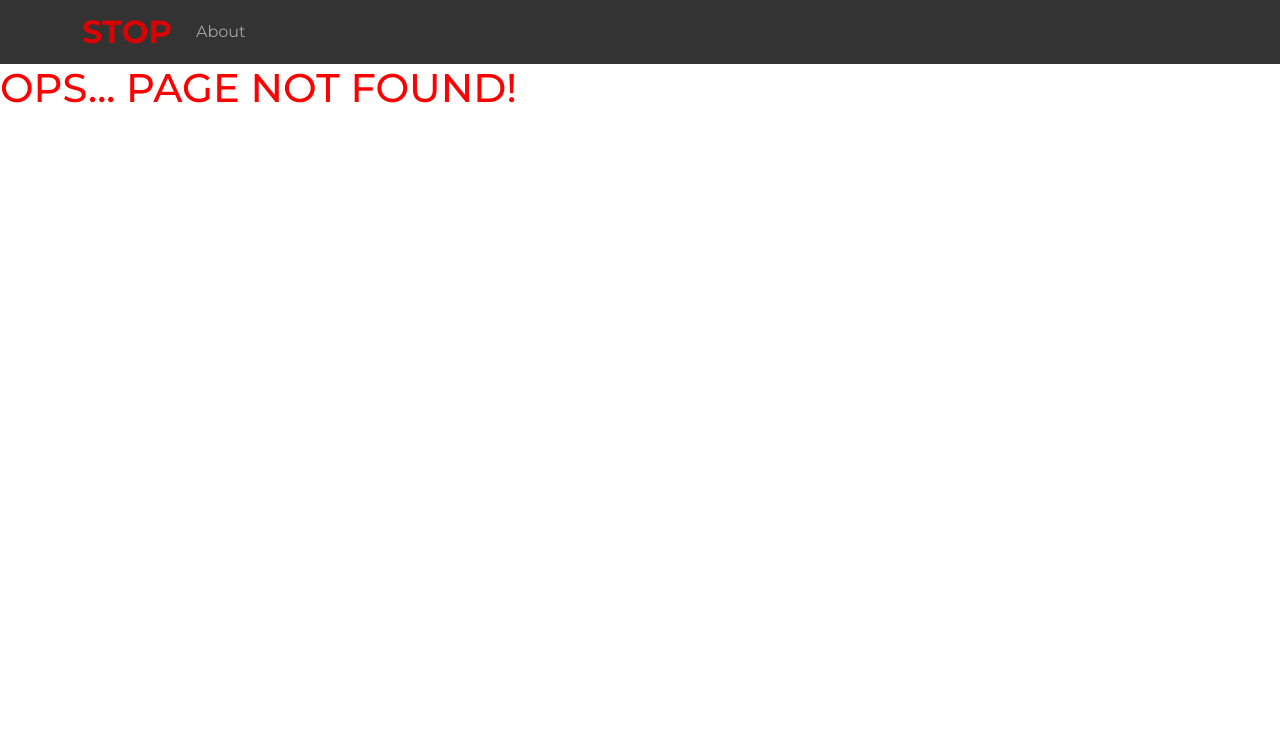
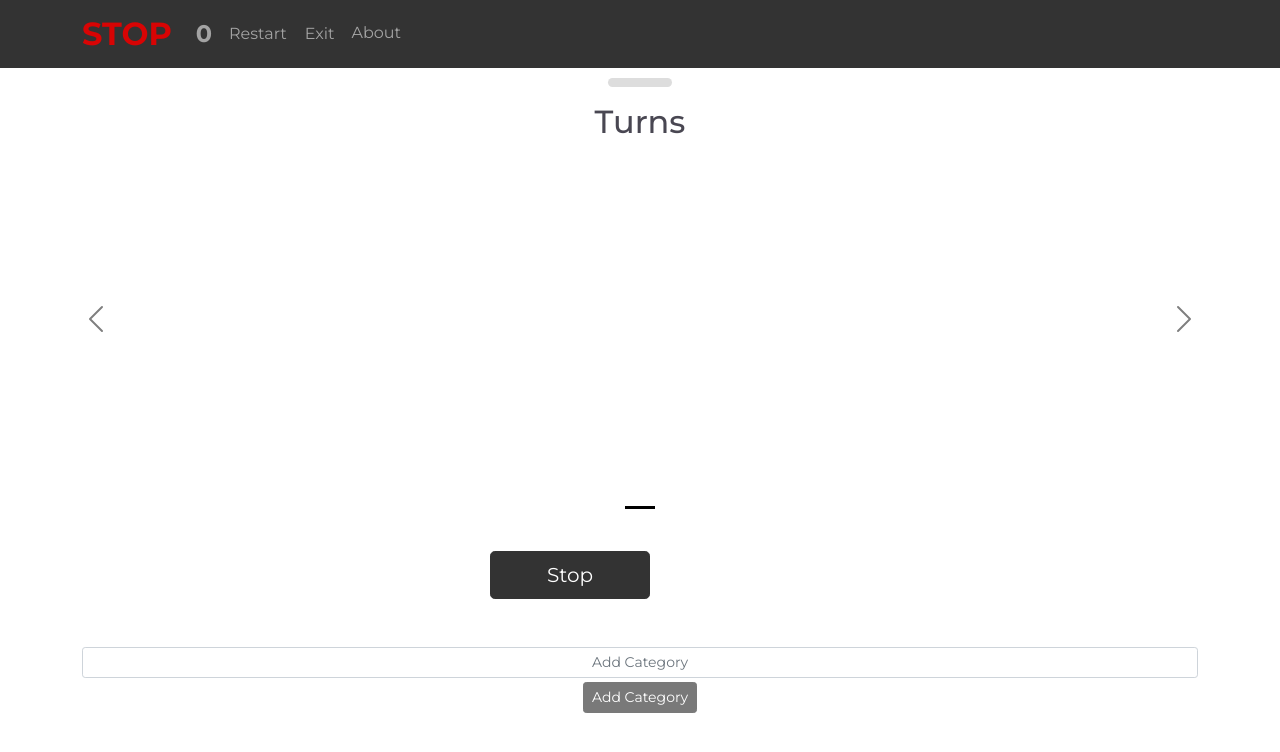
Before and after one commit to jotapedrok/stop, a React (Create React App) app: page /game in a window 1280 px wide. Before the commit this address had no page. Shown: the top 752 px of the page. Built offline with nearby package versions, Linux system fonts and the light colour scheme; sample sign-in values are in the browser's storage.

Commit message:
fix to vercel

```diff
--- a/src/App.tsx
+++ b/src/App.tsx
@@ -10,8 +10,8 @@ function App() {
     <div className="App">
       <Header />
       <Routes>
-        <Route path="/stop" element={<HomePage />} />
-        <Route path="/stop/game" element={<InGame />} />
+        <Route path="/" element={<HomePage />} />
+        <Route path="/game" element={<InGame />} />
         <Route
           path="*"
           element={<h1 style={{ color: 'red' }}>OPS... PAGE NOT FOUND!</h1>}
--- a/src/components/Header/index.tsx
+++ b/src/components/Header/index.tsx
@@ -24,14 +24,14 @@ export default function Header() {
         <Navbar.Brand bsPrefix="logo-container" href="/">
           STOP
         </Navbar.Brand>
-        {location.pathname === '/stop/game' ? (
+        {location.pathname === '/game' ? (
           <Navbar.Text className="score">{score}</Navbar.Text>
         ) : (
           <div />
         )}
         <Navbar.Collapse id="responsive-navbar-nav">
           <Nav>
-            {location.pathname === '/stop/game' && (
+            {location.pathname === '/game' && (
               <Nav.Item>
                 <Nav.Link
                   onClick={() => {
@@ -46,7 +46,7 @@ export default function Header() {
                 </Nav.Link>
               </Nav.Item>
             )}
-            {location.pathname === '/stop/game' && (
+            {location.pathname === '/game' && (
               <Nav.Item>
                 <Nav.Link
                   onClick={() => {
@@ -56,7 +56,7 @@ export default function Header() {
                     dispatch(onReset());
                     dispatch(categoriesOnExit());
                     dispatch(userNameOnExit());
-                    navigate('/stop');
+                    navigate('/');
                   }}
                   className="btn"
                   as="button"
--- a/src/pages/HomePage/index.tsx
+++ b/src/pages/HomePage/index.tsx
@@ -38,7 +38,7 @@ export default function HomePage() {
     const LSUsername = localStorage.getItem('stopUsername');
     if (LSUsername) {
       dispatch(setUserName(LSUsername));
-      navigate('/stop/game');
+      navigate('/game');
     }
   }, []);
 
@@ -167,7 +167,7 @@ export default function HomePage() {
             e.preventDefault();
             dispatch(setCategories(categories));
             dispatch(setUserName(usernameInput));
-            navigate('/stop/game');
+            navigate('/game');
             localStorage.setItem('stopUsername', usernameInput);
             localStorage.setItem(
               'stopDatas',
--- a/src/pages/InGame/index.tsx
+++ b/src/pages/InGame/index.tsx
@@ -69,7 +69,7 @@ export default function InGame() {
   useEffect(() => {
     const stopUsername = localStorage.getItem('stopUsername');
     if (!stopUsername) {
-      navigation('/stop');
+      navigation('/');
     } else {
       getFromLocalStorage(stopUsername);
     }
```
Also changed, not shown: 1 other file (tests, documents, lock files or other folders).
